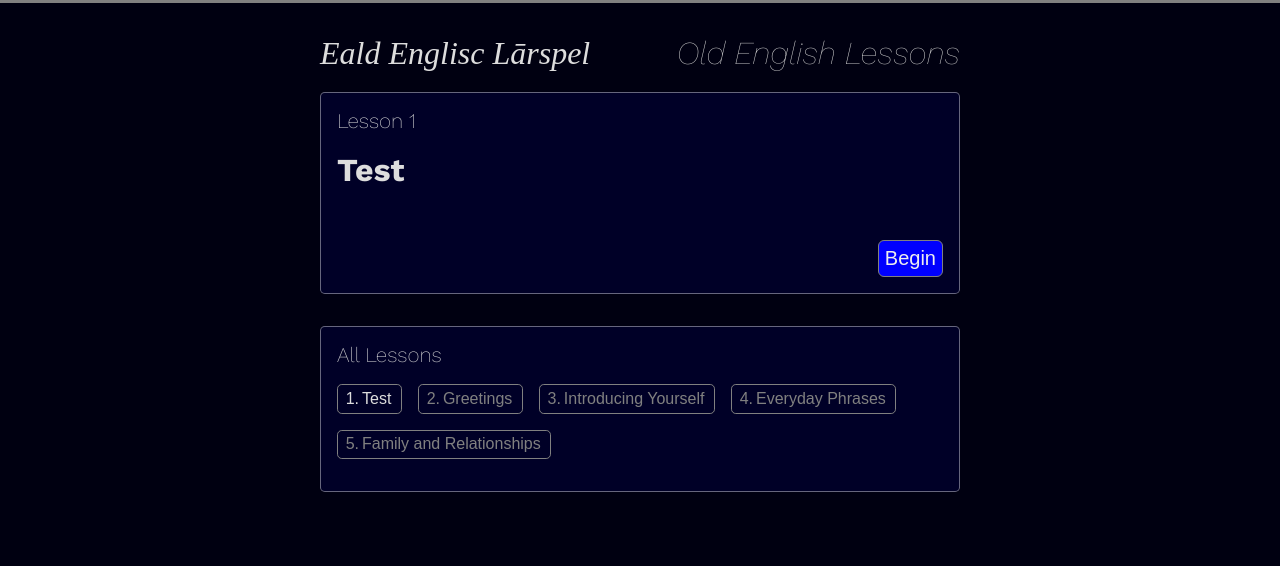
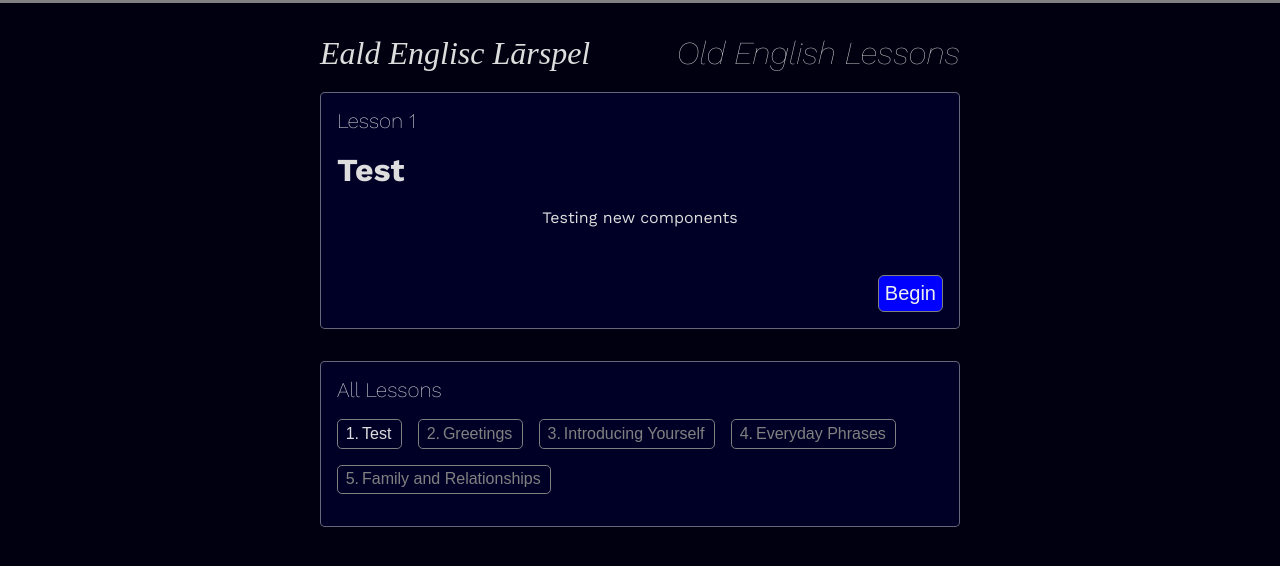
Before and after one commit to leegee/learning-oe, a React (Vite) app: page / in a window 1280 px wide. Both pictures are taken after a click on the button "Continue". Shown: the top 566 px of the page. Built offline with nearby package versions, Linux system fonts and the light colour scheme; a web font is replaced by a local one.

Commit message:
An optional descriptino for lessons

```diff
--- a/lessons.json
+++ b/lessons.json
@@ -1,6 +1,7 @@
 [
     {
         "title": "Test",
+        "description": "Testing new components",
         "cards": [
             {
                 "class": "vocab",
--- a/lessons.schema.json
+++ b/lessons.schema.json
@@ -5,6 +5,9 @@
         "type": "object",
         "properties": {
             "title": {
+                "type": "string"
+            },
+            "description": {
                 "type": "string"
             },
             "cards": {
--- a/src/App.tsx
+++ b/src/App.tsx
@@ -146,6 +146,7 @@ const App = () => {
       return (
         <LessonIntro
           title={currentLesson.title}
+          description={currentLesson.description}
           index={currentLessonIndex}
           onContinue={() => onLessonStart()}
         >
--- a/src/Lessons.ts
+++ b/src/Lessons.ts
@@ -19,6 +19,7 @@ if (!valid) {
 
 export type Lesson = {
     title: string;
+    description?: string;
     cards: (WritingCard | VocabCard | BlanksCard | MultipleChoiceCard | DynamicVocabCard)[];
 };
 
@@ -30,8 +31,8 @@ export type LessonSummary = {
 export const lessons: Lesson[] = lessonsData as Lesson[];
 
 export const lessonTitles2Indicies = (): LessonSummary[] => {
-    return lessonsData.map((lesson, index) => ({
+    return lessonsData.map((lesson, lessonIndex) => ({
         title: lesson.title,
-        index
+        index: lessonIndex
     }));
 };
--- a/src/components/LessonIntro.css
+++ b/src/components/LessonIntro.css
@@ -20,6 +20,10 @@
     font-size: 2em;
 }
 
+.lesson-intro .description {
+    text-align: center;
+}
+
 .lesson-intro .buttons {
     margin-top: 2em;
     float: right;
--- a/src/components/LessonIntro.tsx
+++ b/src/components/LessonIntro.tsx
@@ -4,12 +4,13 @@ import './LessonIntro.css';
 
 interface LessonIntroProps {
     title: string;
+    description?: string;
     index: number;
     children?: ReactNode;
     onContinue: () => void;
 }
 
-const LessonIntro = ({ title, index, children, onContinue }: LessonIntroProps) => {
+const LessonIntro = ({ title, description, index, children, onContinue }: LessonIntroProps) => {
     const { t } = useTranslation();
 
     return (
@@ -19,6 +20,7 @@ const LessonIntro = ({ title, index, children, onContinue }: LessonIntroProps) =
                     {t('lesson')} {index + 1}
                 </h2>
                 <h3>{title}</h3>
+                {description && (<p className="description">{description}</p>)}
                 <div className="buttons">
                     <button className='next-button' onClick={onContinue}>{t('begin')}</button>
                 </div>
```
